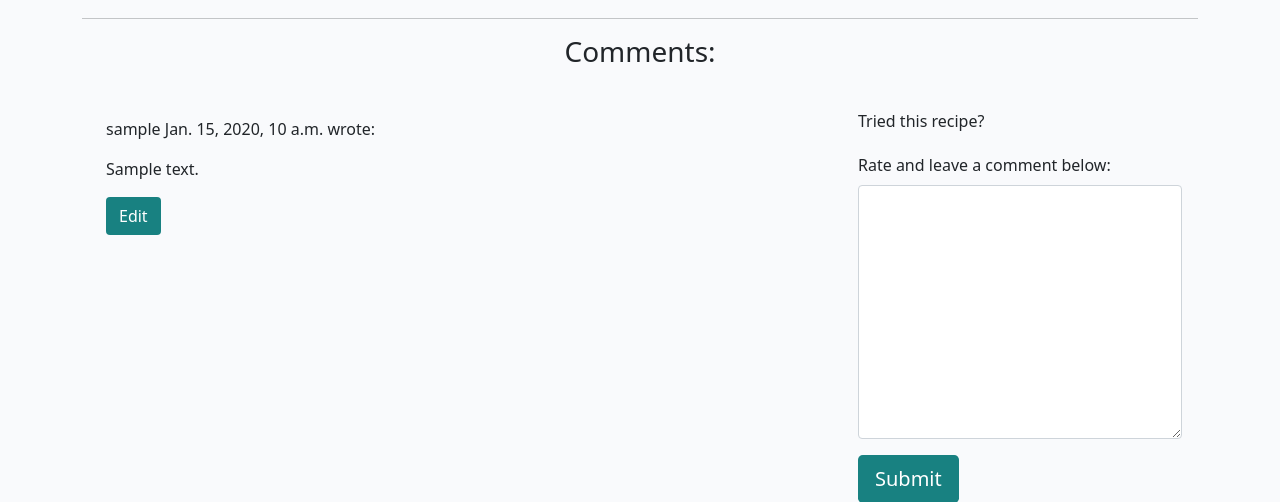
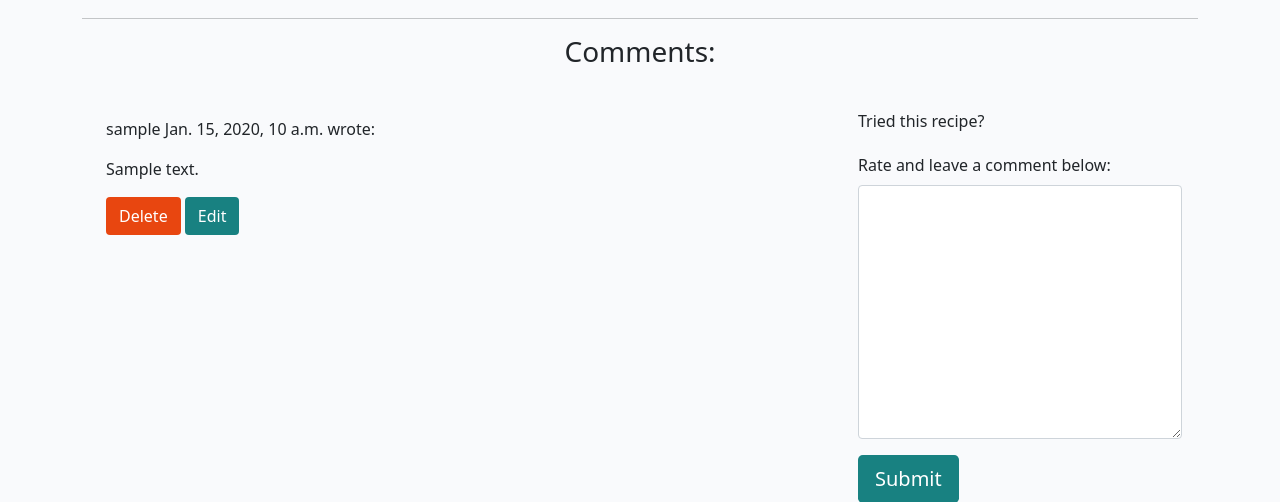
Before and after one commit to NicoleJackson89/pp4-recipe-share, a Django app: a page that uses blog/templates/blog/recipe_detail.html in a window 1280 px wide. Shown: the part 486-988 px from the top of the page. Run offline with Django 4.2, Linux system fonts and the light colour scheme; a user stored in the database is signed in; tables that the repository leaves empty hold one stand-in row (values such as "Sample post"); parts of the project's set-up code (start-up, migrations or seed data) failed here and were passed over; some libraries are stand-ins or nearby versions.

Commit message:
Add: Delete functionality to comments

```diff
--- a/blog/templates/blog/recipe_detail.html
+++ b/blog/templates/blog/recipe_detail.html
@@ -68,6 +68,7 @@
                     </p>
                     {% endif %}
                     {% if user.is_authenticated and comment.author == user %}
+                    <button class="btn btn-delete" comment_id="{{ comment.id }}">Delete</button>
                     <button class="btn btn-edit" comment_id="{{ comment.id }}">Edit</button>
                     {% endif %}
                 </div>
@@ -96,6 +97,31 @@
     </div>
 </div>
 
+<!-- Delete confirmation modal -->
+<div class="modal fade" id="deleteModal" tabindex="-1"
+  aria-labelledby="deleteModalLabel" aria-hidden="true">
+  <div class="modal-dialog">
+    <div class="modal-content">
+      <div class="modal-header">
+        <h5 class="modal-title"
+          id="deleteModalLabel">Delete comment?</h5>
+        <button type="button" class="btn-close"
+          data-bs-dismiss="modal" aria-label="Close"></button>
+      </div>
+      <div class="modal-body">
+        Are you sure you want to delete your comment?
+        <br> You cannot undo this action once confirmed.
+      </div>
+      <div class="modal-footer">
+        <button type="button" class="btn btn-secondary"
+          data-bs-dismiss="modal">Exit</button>
+        <a id="deleteConfirm" href="#" class="btn
+          btn-danger">Delete</a>
+      </div>
+    </div>
+  </div>
+</div>
+
 {% endblock content %}
 
 {% block comments.js %}
--- a/blog/urls.py
+++ b/blog/urls.py
@@ -6,4 +6,6 @@ urlpatterns = [
     path('<slug:slug>/', views.recipe_detail, name='recipe_detail'),
     path('<slug:slug>/edit_comment/<int:comment_id>',
          views.comment_edit, name='comment_edit'),
+    path('<slug:slug>/delete_comment/<int:comment_id>',
+         views.comment_delete, name='comment_delete'),
 ]
--- a/blog/views.py
+++ b/blog/views.py
@@ -60,14 +60,12 @@ def recipe_detail(request, slug):
             "total_comments": total_comments,
             "comment_form": comment_form,
         }
-        # {"recipe": recipe,
-        #  "coder": "Matt Rudge"},
     )
 
 
 def comment_edit(request, slug, comment_id):
     """
-    The view to edit comments in Recipe posts
+    The view to edit comments on Recipe posts
     """
     if request.method == "POST":
 
@@ -86,3 +84,20 @@ def comment_edit(request, slug, comment_id):
             messages.error(request, 'There was an error updating your comment!')
 
     return HttpResponseRedirect(reverse('recipe_detail', args=[slug]))
+
+
+def comment_delete(request, slug, comment_id):
+    """
+    The view to delete comments on Recipe posts
+    """
+    queryset = Recipe.objects.filter(status=1)
+    post = get_object_or_404(queryset, slug=slug)
+    comment = get_object_or_404(Comment, pk=comment_id)
+
+    if comment.author == request.user:
+        comment.delete()
+        messages.success(request, 'Your comment has been deleted!')
+    else:
+        messages.error(request, 'You can only delete comments you have made!')
+
+    return HttpResponseRedirect(reverse('recipe_detail', args=[slug]))
--- a/static/js/comments.js
+++ b/static/js/comments.js
@@ -2,6 +2,11 @@ const editButtons = document.getElementsByClassName("btn-edit");
 const commentText = document.getElementById("id_body");
 const commentForm = document.getElementById("commentForm");
 const submitButton = document.getElementById("submitButton");
+
+const deleteModal = new bootstrap.Modal(document.getElementById("deleteModal")); /**Changed name*/
+const deleteButtons = document.getElementsByClassName("btn-delete");
+const deleteConfirm = document.getElementById("deleteConfirm");
+
 
 /**
 * Initializes edit functionality for the provided edit buttons.
@@ -22,3 +27,22 @@ for (let button of editButtons) {
     commentForm.setAttribute("action", `edit_comment/${commentId}`);
   });
 }
+
+
+/**
+* Initializes deletion functionality for the provided delete buttons.
+*
+* For each button in the `deleteButtons` collection:
+* - Retrieves the associated comment's ID upon click.
+* - Updates the `deleteConfirm` link's href to point to the
+* deletion endpoint for the specific comment.
+* - Displays a confirmation modal (`deleteModal`) to prompt
+* the user for confirmation before deletion.
+*/
+for (let button of deleteButtons) {
+    button.addEventListener("click", (e) => {
+      let commentId = e.target.getAttribute("comment_id");
+      deleteConfirm.href = `delete_comment/${commentId}`;
+      deleteModal.show();
+    });
+  }
```
